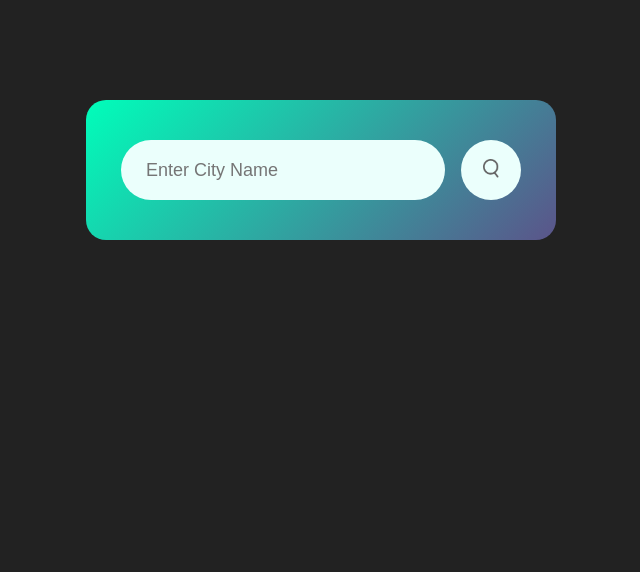
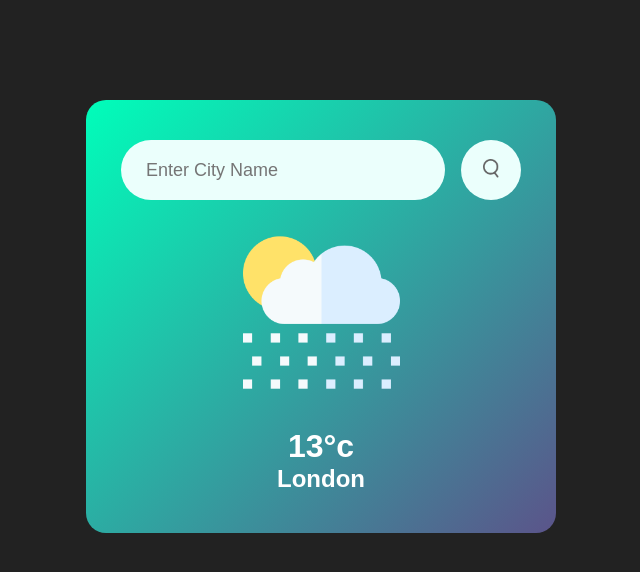
Before and after one commit to DavidAdam1323/First-Project, a plain HTML site: page index.html in a window 1280 px wide. Shown: the whole page, without its empty margins (319-959 px from the left). Drawn offline with Linux system fonts and the light colour scheme.

Commit message:
weather icon, temperature and cityadded

```diff
--- a/index.html
+++ b/index.html
@@ -12,6 +12,11 @@
         <input type="text" placeholder="Enter City Name" spellcheck="false" />
         <button><img src="search.png" /></button>
       </div>
+      <div class="wether">
+        <img src="rain.png" class="weather-icon" />
+        <h1 class="temp">13°c</h1>
+        <h2 class="city">London</h2>
+      </div>
     </div>
   </body>
 </html>
```
Also changed, not shown: rain.png (added).
